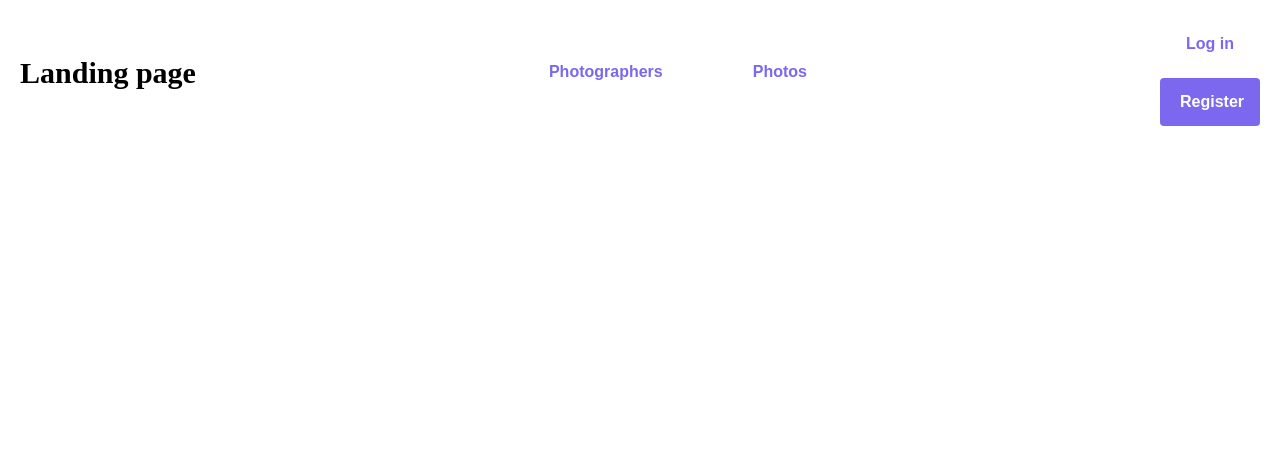
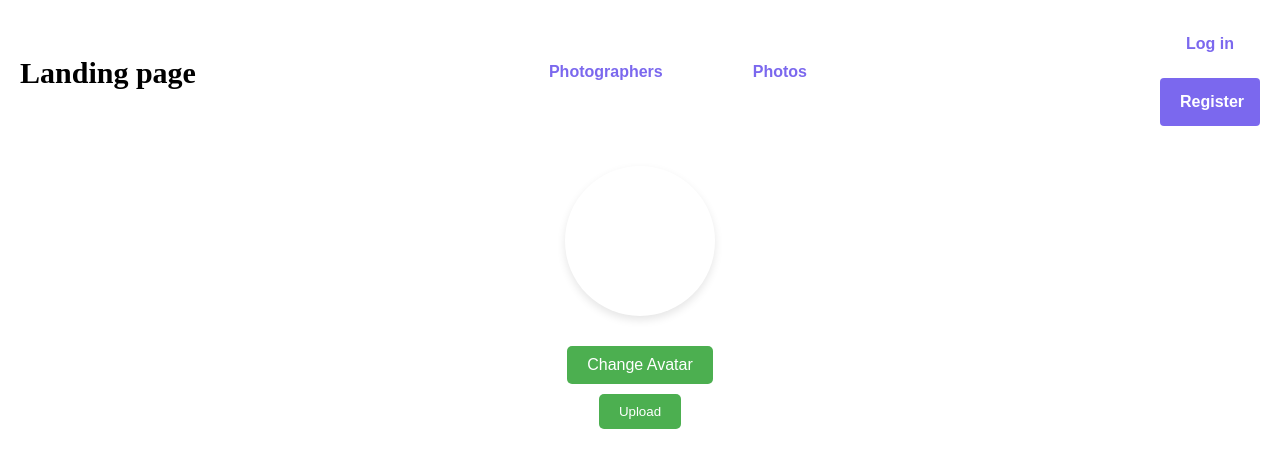
Before and after one commit to lyovnavasardyan/social-app-v1, a React (Vite) app: page /profile/profile-photo in a window 1280 px wide. Shown: the top 468 px of the page. Built offline with nearby package versions, Linux system fonts and the light colour scheme; no server answers.

Commit message:
Added avatar upload feature

```diff
--- a/src/App.tsx
+++ b/src/App.tsx
@@ -10,6 +10,7 @@ import Photos from './pages/Photos/Photos'
 import Photographers from './pages/Photographers/PhotographersPage'
 import SlinglePhotographer from './pages/SinglePhotographer/singlePhotographer'
 import Menu from './components/Menu/Menu'
+import ProfilePhoto from './pages/ProfilePhoto/profilePhoto'
 
 
 
@@ -24,6 +25,7 @@ function App() {
         <Route path='/register' element={<RegisterPage />} />
         <Route path='/profile' element={<ProfilePage />} />
         <Route path='/profile/photos' element={<PhotosPage />} />
+        <Route path = '/profile/profile-photo' element = {<ProfilePhoto/>}/>
         <Route path='/photos' element={<Photos />} />
         <Route path='/photographers' element={<Photographers />} />
                 <Route path='/photographers/:page' element={<Photographers />} />
--- a/src/api/api.ts
+++ b/src/api/api.ts
@@ -44,4 +44,5 @@ export const fetchData = {
             }
         })
     },
+
 }
--- a/src/pages/ProfilePage/ProfilePage.tsx
+++ b/src/pages/ProfilePage/ProfilePage.tsx
@@ -118,6 +118,7 @@ const ProfilePage: React.FC = () => {
                 <button className="details-button" onClick={detailsButtonHandler}>{detailsButton ? "Save" : "Details"}</button>
             )}
             <button onClick={() => navigate('/profile/photos')} className='move_to_photos'>Photos</button>
+            <button onClick={()=>navigate('/profile/profile-photo')}className='move_to_avatar'> Upload Avatar</button>
             <ToastContainer />
         </div>
     );
--- a/src/pages/ProfilePage/style.css
+++ b/src/pages/ProfilePage/style.css
@@ -80,3 +80,18 @@
     background-color: white;
     color:mediumslateblue;
 }
+
+.move_to_avatar {
+    width: 100px;
+    height: 30px;
+    border: 1px solid mediumslateblue;
+    border-radius: 5px;
+    font-size: 14px;  /* Adjusted font size for better fit */
+    transition: 0.1s linear;
+    cursor: pointer;
+    background-color: white;
+    color: mediumslateblue;
+    overflow: hidden; /* Ensure text wraps within the button */
+    text-overflow: ellipsis; /* Show ellipsis if text exceeds button width */
+    white-space: nowrap; /* Prevent text from wrapping onto multiple lines */
+}
--- /dev/null
+++ b/src/pages/ProfilePhoto/profilePhoto.tsx
@@ -0,0 +1,77 @@
+import axios from 'axios';
+import { useState, useEffect } from 'react';
+import { getPhotos } from '../../store/slices/photosSlice';
+import { useCustomDispatch, useCustomSelector } from '../../customHooks/customHooks';
+import './style.css'
+
+const ProfilePhoto = () => {
+    const dispatch = useCustomDispatch();
+    const token = localStorage.getItem("jwtToken");
+    const [file, setFile] = useState<File | null>(null);
+    const [fileName, setFileName] = useState<string>('');
+    const [data, setData] = useState<any>(null);
+    const [error, setError] = useState<string | null>(null);
+    const [loading, setLoading] = useState(false);
+    const { allPhotos } = useCustomSelector((state: RootState) => state.photosData);
+
+    const BASE_URL = "https://pinetech.org";
+
+    useEffect(() => {
+      dispatch(getPhotos());
+    }, [dispatch]);
+
+    const handleFileChange = (event: React.ChangeEvent<HTMLInputElement>) => {
+      if (event.target.files) {
+        setFile(event.target.files[0]);
+        setFileName(event.target.files[0].name);
+      }
+    };
+
+    const handleUpload = async () => {
+      if (!file) {
+        setError("Please select a file first.");
+        return;
+      }
+
+      const formData = new FormData();
+      formData.append('file', file);
+
+      try {
+        setLoading(true);
+        setError(null);
+        const response = await axios.post('https://pinetech.org/api/avatar', formData, {
+          headers: {
+            'Content-Type': 'multipart/form-data',
+            'Authorization': `Bearer ${token}`
+          }
+        });
+        setData(response.data);
+      } catch (err) {
+        setError("Failed to upload the file. Please try again.");
+      } finally {
+        setLoading(false);
+      }
+    };
+
+    return (
+      <div className="container">
+        <div className="avatar-wrapper">
+          {allPhotos.length > 0 && (
+            <img className="user-avatar" src={`${BASE_URL}${allPhotos[0].user.avatar}`} alt="avatar" />
+          )}
+        </div>
+        <label className="custom-file-upload">
+          Change Avatar
+          <input type="file" onChange={handleFileChange} className="file-input" />
+        </label>
+        <span>{fileName}</span>
+        <button onClick={handleUpload} disabled={loading} className="upload-button">
+          {loading ? 'Uploading...' : 'Upload'}
+        </button>
+        {data && <div className="success-message">Upload successful!</div>}
+        {error && <div className="error-message">{error}</div>}
+      </div>
+    );
+  };
+
+  export default ProfilePhoto;
--- /dev/null
+++ b/src/pages/ProfilePhoto/style.css
@@ -0,0 +1,72 @@
+.container {
+    display: flex;
+    flex-direction: column;
+    align-items: center;
+    justify-content: center;
+    padding: 20px;
+    font-family: Arial, sans-serif;
+  }
+
+  .avatar-wrapper {
+    margin-bottom: 20px;
+    border-radius: 50%;
+    overflow: hidden;
+    width: 150px;
+    height: 150px;
+    box-shadow: 0 4px 8px rgba(0, 0, 0, 0.1);
+  }
+
+  .user-avatar {
+    width: 100%;
+    height: 100%;
+    object-fit: cover;
+    transition: transform 0.3s ease-in-out;
+  }
+
+  .file-input {
+    display: none;
+  }
+
+  .custom-file-upload {
+    background-color: #4CAF50;
+    color: white;
+    padding: 10px 20px;
+    border: none;
+    border-radius: 5px;
+    cursor: pointer;
+    transition: background-color 0.3s ease;
+    margin: 10px 0;
+  }
+
+  .custom-file-upload:hover {
+    background-color: #45a049;
+  }
+
+  .upload-button {
+    background-color: #4CAF50;
+    color: white;
+    padding: 10px 20px;
+    border: none;
+    border-radius: 5px;
+    cursor: pointer;
+    transition: background-color 0.3s ease;
+  }
+
+  .upload-button:disabled {
+    background-color: #aaa;
+    cursor: not-allowed;
+  }
+
+  .upload-button:hover:not(:disabled) {
+    background-color: #45a049;
+  }
+
+  .success-message {
+    color: green;
+    margin-top: 10px;
+  }
+
+  .error-message {
+    color: red;
+    margin-top: 10px;
+  }
```
